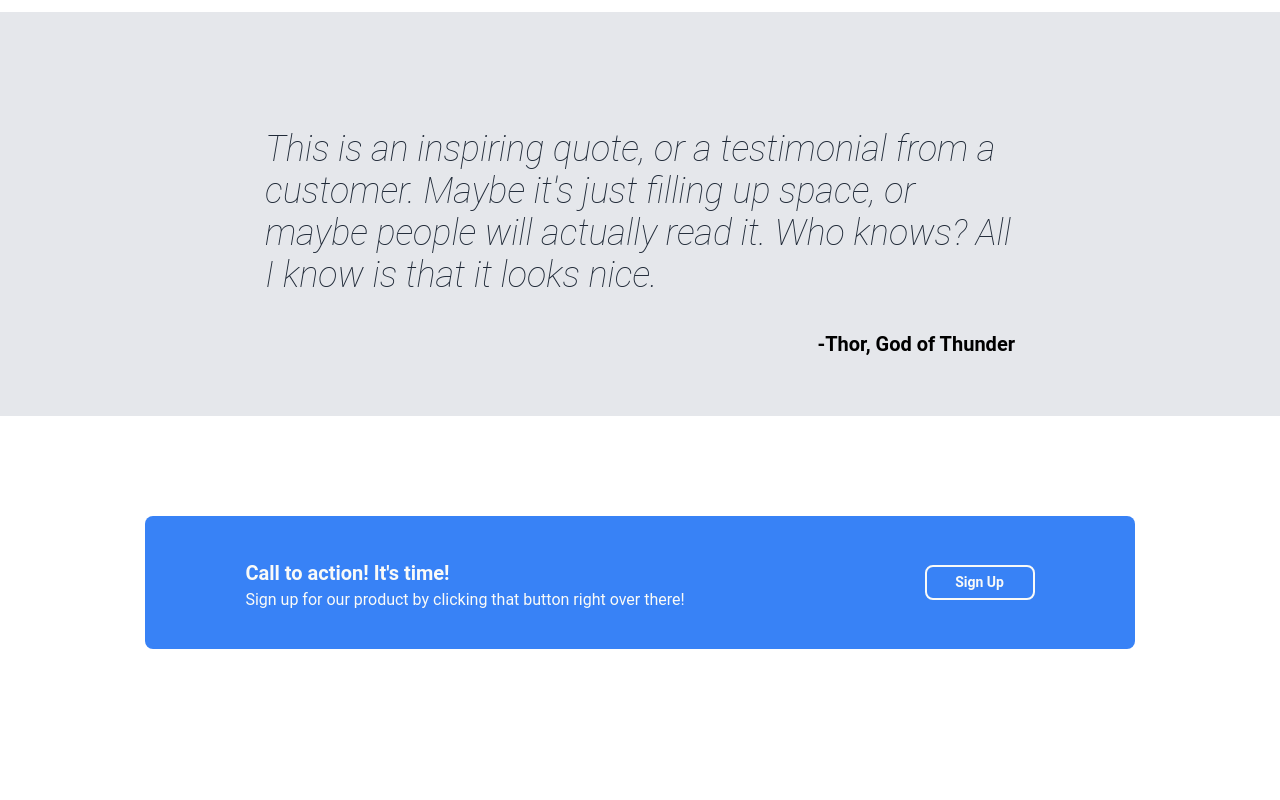
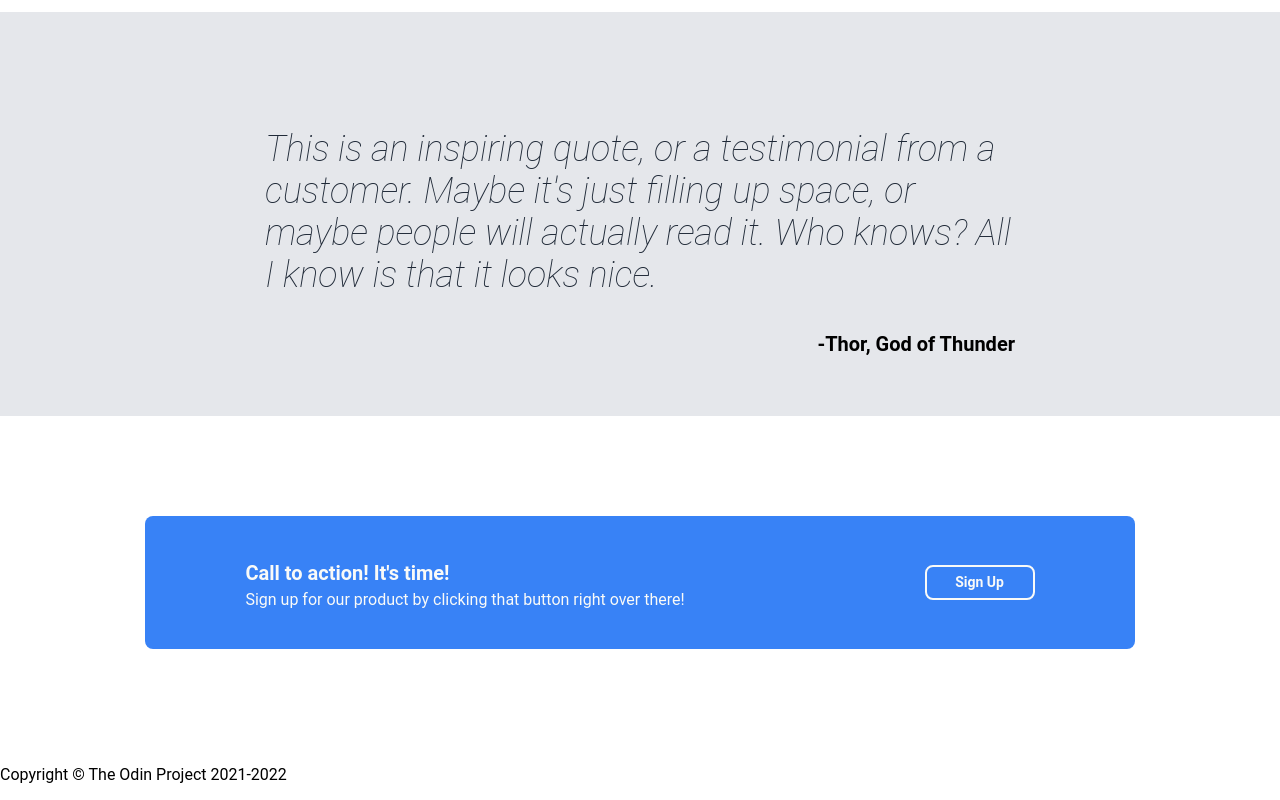
Before and after one commit to JHuggins11/odin-css-project, a plain HTML site: page index.html in a window 1280 px wide. Shown: the part 944-1744 px from the top of the page. Before the commit the page ends 1693 px from the top, so only its background shows below. Drawn offline with Linux system fonts and the light colour scheme.

Commit message:
Add footer

```diff
--- a/index.html
+++ b/index.html
@@ -79,6 +79,10 @@
                     </div>
                 </section>
             </main>
+
+            <footer>
+                <p class="copyright-text">Copyright © The Odin Project 2021-2022</p>
+            </footer>
         </div>
     </body>
 </html>
```
